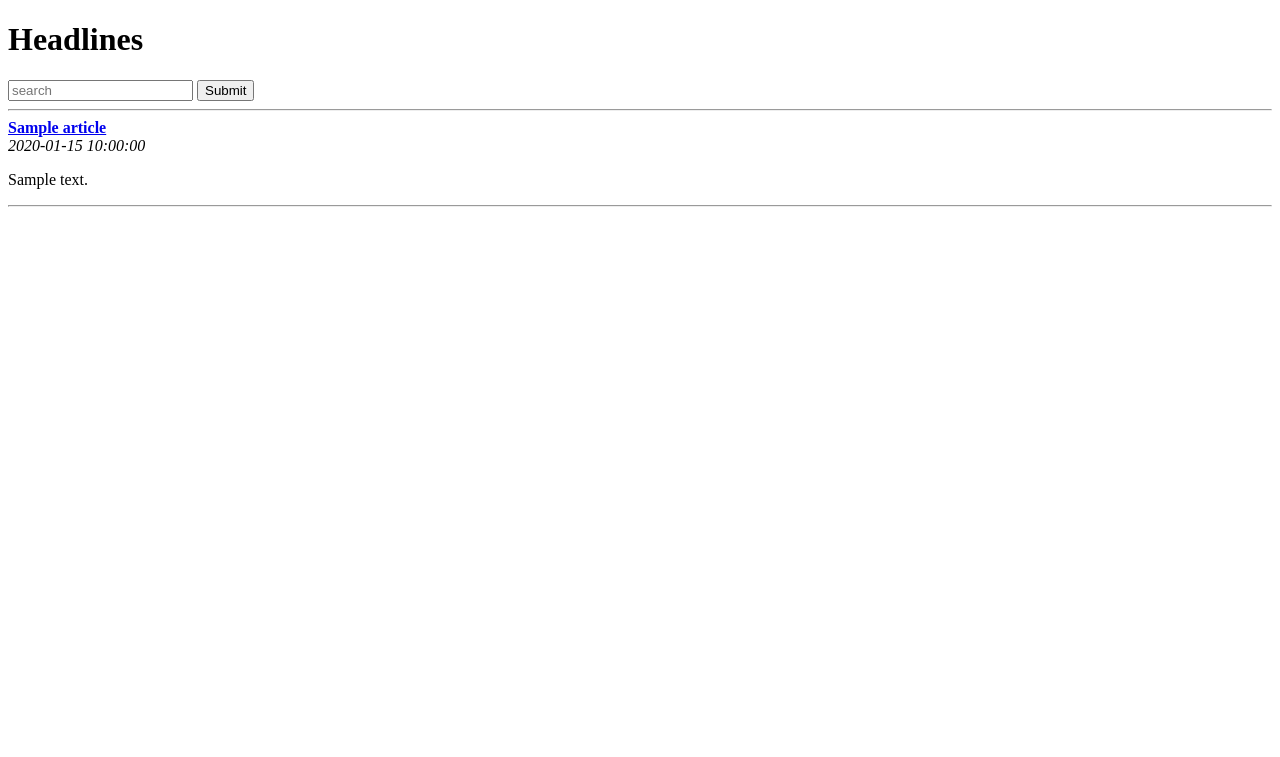
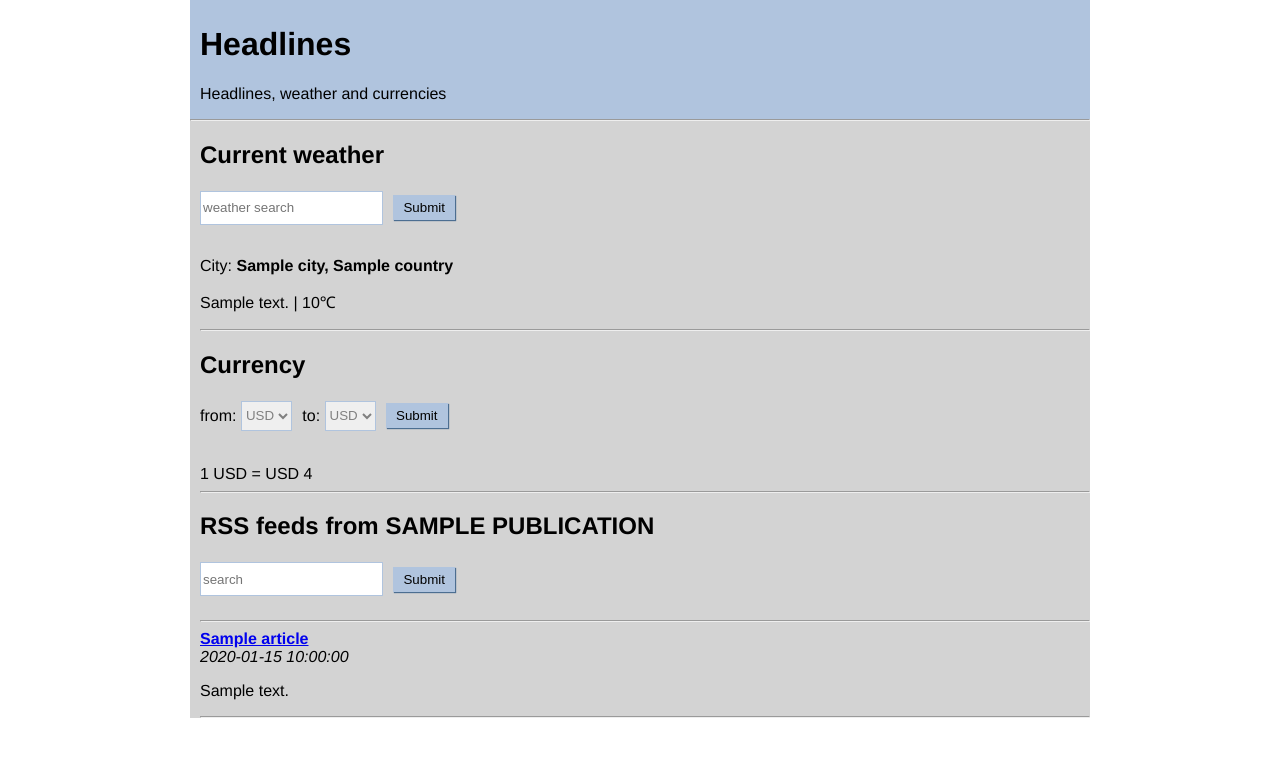
Before and after one commit to funkycoder/headlines, a Flask app: template templates/home.html in a window 1280 px wide. Shown: the top 757 px of the page. Run offline with Flask 2, Linux system fonts and the light colour scheme; the template is opened without the code that fills it: most values are stand-ins (such as "Sample title", 1, 10 or a date in 2020).

Commit message:
complete app with css

```diff
--- a/app.py
+++ b/app.py
@@ -1,30 +1,105 @@
+import datetime
+import json
 import feedparser
 from flask import Flask
+from flask import make_response
 from flask import render_template
 from flask import request
-
+import urllib
 
 app = Flask(__name__)
 
 RSS_FEEDS = {'cnn': 'http://rss.cnn.com/rss/edition.rss',
              'fox': 'http://feeds.foxnews.com/foxnews/latest',
-             'iol': 'http://www.iol.co.za/cmlink/1.640'}
+             'iol': 'http://www.iol.co.za/cmlink/1.640',
+             'vnexpress': 'https://vnexpress.net/rss/tin-moi-nhat.rss',
+             'dantri': 'https://dantri.com.vn/trangchu.rss'}
+
+DEFAULTS = {'publication': 'cnn',
+            'city': 'London, UK',
+            'currency_from': 'GBP',
+            'currency_to': 'USD'}
+
+WEATHER_URL = "http://api.openweathermap.org/data/2.5/weather?q={}&units=metric&appid=785f6ef1ac26c66cfe8dd3d110e0bb3c"
+
+CURRENCY_URL = "https://openexchangerates.org//api/latest.json?app_id=4e1b04781d834b7eb4aa731ecc0e79a9"
 
 
 @app.route('/')
 # @app.route('/<publication>')
 # def get_news(publication='cnn'):
-def get_news():
-    query = request.args.get("publication")
+# def get_news():
+def home():
+    # Get customized headlines, based on user input or default
+    publication = request.args.get("publication")
+    publication, articles = get_news(publication)
+    # Get customized weather, based on user input or default
+    city = request.args.get("city")
+    city, weather = get_weather(city)
+    # Get customized currency, based on user input or default
+    currency_from = request.args.get("currency_from")
+    currency_to = request.args.get("currency_to")
+    currency_from, currency_to, rate, currencies = get_rate(currency_from, currency_to)
+    response = make_response(render_template("home.html",
+                                             publication=publication,
+                                             articles=articles,
+                                             weather=weather,
+                                             currency_from=currency_from,
+                                             currency_to=currency_to,
+                                             rate=rate,
+                                             currencies=sorted(currencies)))
+    expires = datetime.datetime.now() + datetime.timedelta(days=365)
+    response.set_cookie("publication", publication, expires=expires)
+    response.set_cookie("city", city, expires=expires)
+    response.set_cookie("currency_from", currency_from, expires=expires)
+    response.set_cookie("currency_to", currency_to, expires=expires)
+    return response
+
+
+def get_news(query):
     if not query or query.lower() not in RSS_FEEDS:
-        publication = "cnn"
+        publication = get_value_fallback_cookie("publication")
     else:
         publication = query.lower()
     feed = feedparser.parse(RSS_FEEDS[publication])
-    # feed['entries'] is a list
-    # first_article = feed['entries'][0]
-    return render_template("home.html",
-                           articles=feed['entries'])
+    return publication, feed['entries']
+
+
+def get_weather(query):
+    if not query:
+        city = get_value_fallback_cookie("city")
+    else:
+        city = query
+    city = urllib.parse.quote(city)
+    url = WEATHER_URL.format(city)
+    # TODO: Catch 404 error here
+    data = urllib.request.urlopen(url).read()
+    parsed = json.loads(data)
+    weather = None
+    if parsed.get("weather"):
+        weather = {"description": parsed["weather"][0]["description"],
+                   "temperature": parsed["main"]["temp"],
+                   "city": parsed["name"],
+                   "country": parsed["sys"]["country"]}
+    return city, weather
+
+
+def get_rate(currency_from, currency_to):
+    if not currency_from:
+        currency_from = get_value_fallback_cookie("currency_from")
+    if not currency_to:
+        currency_to = get_value_fallback_cookie("currency_to")
+    data = urllib.request.urlopen(CURRENCY_URL).read()
+    parsed = json.loads(data).get('rates')
+    frm_rate = parsed.get(currency_from.upper())
+    to_rate = parsed.get(currency_to.upper())
+    return currency_from, currency_to, to_rate/frm_rate, parsed.keys()
+
+
+def get_value_fallback_cookie(key):
+    if request.cookies.get(key):
+        return request.cookies.get(key)
+    return DEFAULTS[key]
 
 
 if __name__ == '__main__':
--- a/templates/home.html
+++ b/templates/home.html
@@ -3,19 +3,91 @@
 <head>
     <meta charset="UTF-8">
     <title>Headlines</title>
+    <style>
+        html {
+            font-family: "Helvetica";
+            background: white;
+        }
+        body {
+            background: lightgrey;
+            max-width: 900px;
+            margin: 0 auto;
+        }
+        #header {
+            padding-top: 5px;
+            background: lightsteelblue;
+        }
+        #inner-header {
+            padding-left: 10px;
+        }
+        #main{
+            padding-left: 10px;
+        }
+        input[type="text"], select {
+            color: grey;
+            border: 1px solid lightsteelblue;
+            height: 30px;
+            line-height:15px;
+            margin: 2px 6px 16px 0px;
+        }
+        input[type="submit"] {
+            padding: 5px 10px 5px 10px;
+            color: black;
+            background: lightsteelblue;
+            border: none;
+            box-shadow: 1px 1px 1px #4C6E91;
+        }
+        input[type="submit"]:hover{
+            background: steelblue;
+        }
+    </style>
 </head>
 <body>
+    <div id="header">
+        <div id="inner-header">
             <h1>Headlines</h1>
+            <p>Headlines, weather and currencies</p>
+        </div>
+        <hr/>
+    </div>
+    <div id="main">
+        <h2>Current weather</h2>
+        <form>
+            <input type="text" name="city" placeholder="weather search">
+            <input type="submit" value="Submit">
+        </form>
+            <p>City: <b>{{ weather.city }}, {{ weather.country }}</b></p>
+            <p>{{ weather.description }} | {{ weather.temperature }}&#8451;</p>
+        <hr/>
+        <h2>Currency</h2>
+        <form>
+            from: <select name="currency_from">
+                {% for currency in currencies %}
+                    <option value="{{ currency }}" {{ 'selected="selected' if currency_from==currency }}>{{ currency }}</option>
+                {% endfor %}
+            </select>
+            to: <select name="currency_to">
+                {% for currency in currencies %}
+                    <option value="{{ currency }}" {{ 'selected="selected' if currency_to==currency }}>{{ currency }}</option>
+                {% endfor %}
+            </select>
+            <input  type="submit" value="Submit">
+        </form>
+        <br/>
+        1 {{ currency_from }} = {{ currency_to }} {{ rate }}
+        <hr/>
+        <h2>RSS feeds from {{ publication.upper() }}</h2>
         <form>
             <input type="text" name="publication" placeholder="search" />
             <input type="submit" value="Submit" />
         </form>
         <hr/>
         {% for article in articles %}
-        <b><a href="{{ article.link }}">{{ article.title }}</a></b><br/>
+            <b><a href="{{ article.link }}" target="_blank">{{ article.title }}</a></b><br/>
             <i>{{ article.published }}</i><br/>
-        <p>{{ article.summary }}</p>
+            <p>{{ article.summary|safe }}</p>
             <hr/>
         {% endfor %}
+    </div>
 </body>
 </html>
```
Lines whose indentation alone changed are shown as unchanged.
